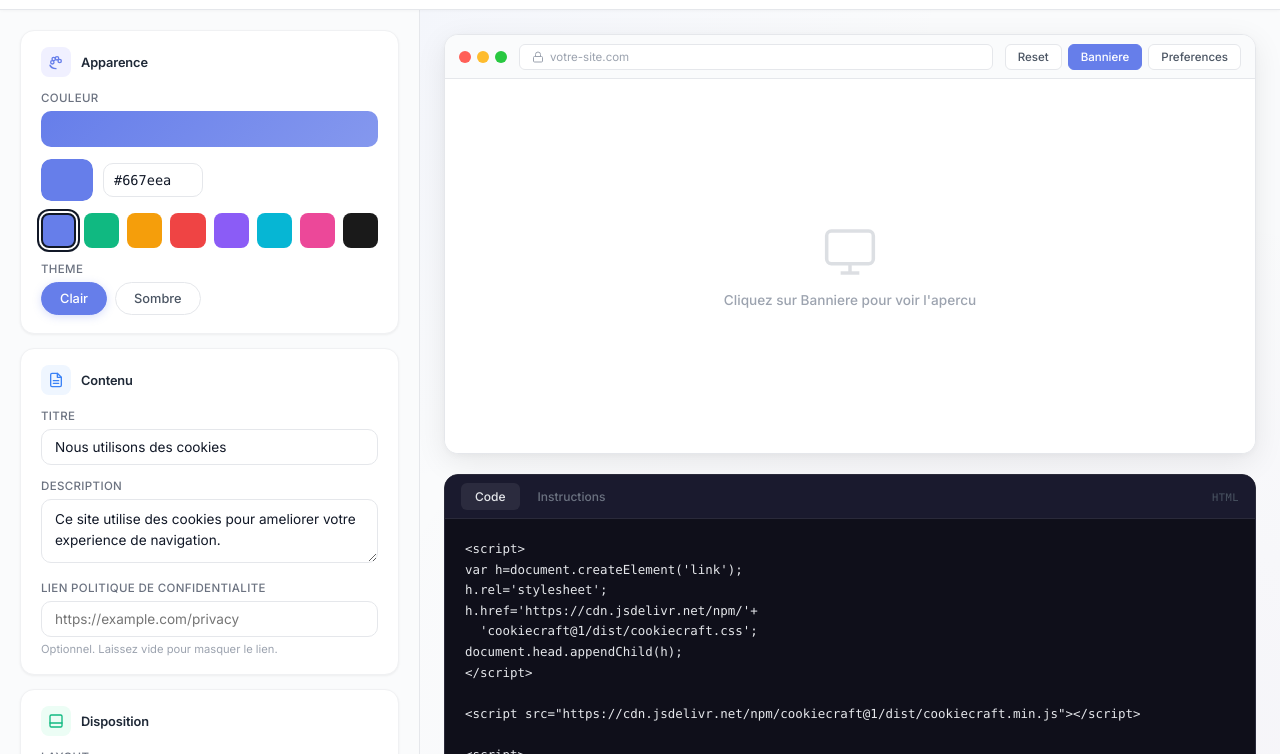
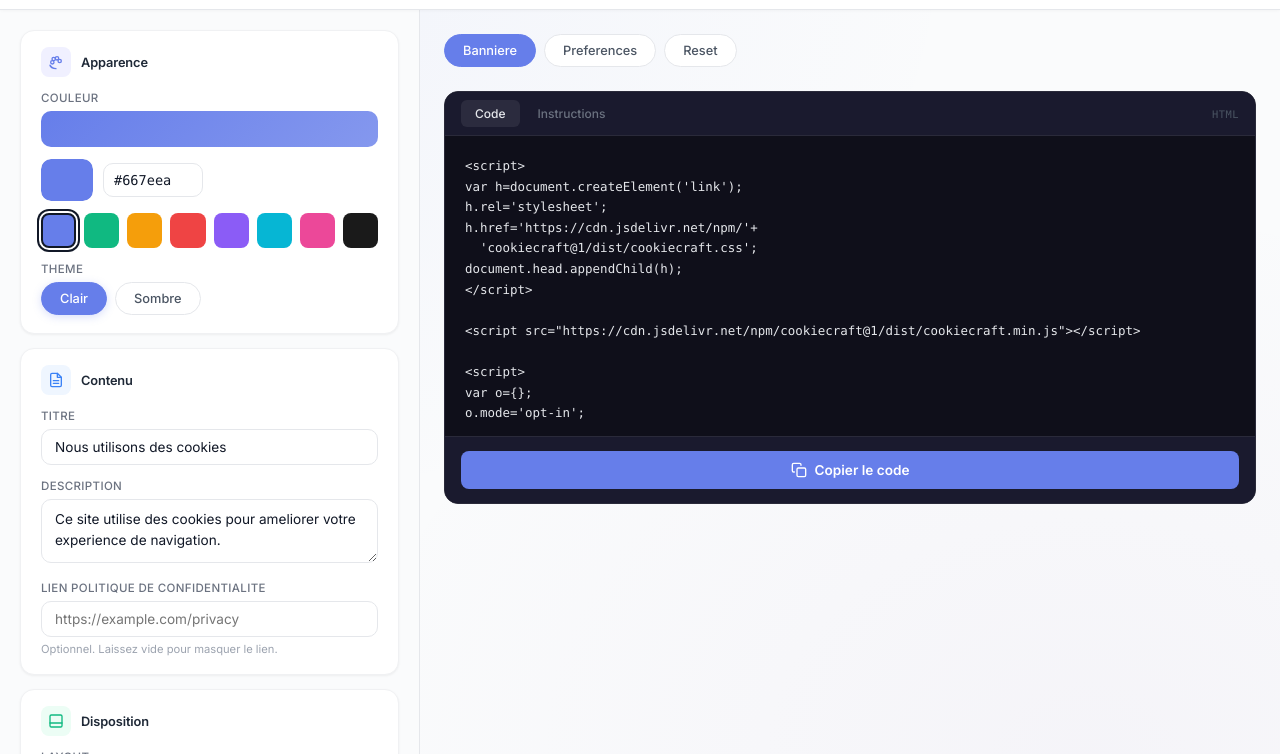
Before and after one commit to Fz3dev/cookiecraft, a website: page docs/demo.html in a window 1280 px wide. Shown: the part 46-800 px from the top of the page. Drawn offline with Linux system fonts and the light colour scheme.

Commit message:
Supprimer browser mockup, garder boutons preview simples

```diff
--- a/docs/demo.html
+++ b/docs/demo.html
@@ -428,124 +428,39 @@
       .main { max-height: none; }
     }
 
-    /* ── Browser mockup ──────────────────────── */
-    .browser {
-      flex: 1;
-      border-radius: var(--radius-lg);
-      overflow: hidden;
-      border: 1px solid var(--gray-200);
-      background: white;
-      box-shadow: var(--shadow-lg);
+    /* ── Preview actions ─────────────────────── */
+    .preview-actions {
       display: flex;
-      flex-direction: column;
-      min-height: 420px;
-    }
-
-    .browser__bar {
-      height: 44px;
-      background: var(--gray-50);
-      border-bottom: 1px solid var(--gray-200);
-      display: flex;
-      align-items: center;
-      padding: 0 14px;
-      gap: 12px;
-      flex-shrink: 0;
-    }
-
-    .browser__dots {
-      display: flex;
-      gap: 6px;
-      flex-shrink: 0;
-    }
-    .browser__dot {
-      width: 12px;
-      height: 12px;
-      border-radius: 50%;
-    }
-    .browser__dot--r { background: #ff5f57; }
-    .browser__dot--y { background: #febc2e; }
-    .browser__dot--g { background: #28c840; }
-
-    .browser__url {
-      flex: 1;
-      background: white;
-      border: 1px solid var(--gray-200);
-      border-radius: var(--radius-sm);
-      padding: 5px 12px;
-      font-size: 0.72rem;
-      color: var(--gray-400);
-      display: flex;
-      align-items: center;
-      gap: 6px;
-      min-width: 0;
-    }
-    .browser__url svg {
-      width: 12px; height: 12px;
-      flex-shrink: 0;
-      color: var(--gray-400);
-    }
-
-    .browser__actions {
-      display: flex;
-      gap: 6px;
-      flex-shrink: 0;
-    }
-
-    .browser__btn {
-      padding: 5px 12px;
-      border-radius: var(--radius-sm);
-      font-size: 0.72rem;
+      gap: 8px;
+      margin-bottom: 4px;
+    }
+
+    .preview-btn {
+      padding: 8px 18px;
+      border-radius: var(--radius-pill);
+      font-size: 0.8rem;
       font-weight: 500;
       font-family: var(--font);
       cursor: pointer;
       transition: all 0.15s;
-      border: 1px solid var(--gray-200);
+      border: 1.5px solid var(--gray-200);
       background: white;
       color: var(--gray-600);
     }
-    .browser__btn:hover {
+    .preview-btn:hover {
+      border-color: var(--primary);
+      color: var(--primary);
+      background: rgba(102,126,234,0.04);
+    }
+    .preview-btn:active { transform: scale(0.96); }
+    .preview-btn--primary {
       background: var(--primary);
       border-color: var(--primary);
       color: white;
     }
-    .browser__btn--primary {
-      background: var(--primary);
-      border-color: var(--primary);
-      color: white;
-    }
-    .browser__btn--primary:hover {
+    .preview-btn--primary:hover {
       background: var(--primary-hover);
       border-color: var(--primary-hover);
-    }
-
-    .browser__viewport {
-      flex: 1;
-      position: relative;
-      background: white;
-      overflow: hidden;
-      transition: opacity 0.15s;
-    }
-    .browser__viewport.refreshing {
-      opacity: 0.6;
-    }
-
-    .preview-placeholder {
-      position: absolute;
-      inset: 0;
-      display: flex;
-      flex-direction: column;
-      align-items: center;
-      justify-content: center;
-      color: var(--gray-400);
-      gap: 12px;
-    }
-    .preview-placeholder svg {
-      width: 56px; height: 56px;
-      opacity: 0.35;
-    }
-    .preview-placeholder span {
-      font-size: 0.85rem;
-      font-weight: 500;
     }
 
     /* ── Code block (terminal) ───────────────── */
@@ -940,47 +855,18 @@
     <!-- ── Main ──────────────────────────────── -->
     <main class="main">
 
-      <!-- Browser mockup -->
-      <div class="browser">
-        <div class="browser__bar">
-          <div class="browser__dots">
-            <span class="browser__dot browser__dot--r"></span>
-            <span class="browser__dot browser__dot--y"></span>
-            <span class="browser__dot browser__dot--g"></span>
-          </div>
-          <div class="browser__url">
-            <svg viewBox="0 0 24 24" fill="none"
-              stroke="currentColor" stroke-width="2">
-              <rect x="3" y="11" width="18" height="11" rx="2"/>
-              <path d="M7 11V7a5 5 0 0110 0v4"/>
-            </svg>
-            <span>votre-site.com</span>
-          </div>
-          <div class="browser__actions">
-            <button class="browser__btn" id="resetBtn">
-              Reset
-            </button>
-            <button class="browser__btn browser__btn--primary"
-              id="showBannerBtn">
-              Banniere
-            </button>
-            <button class="browser__btn" id="showPrefsBtn">
-              Preferences
-            </button>
-          </div>
-        </div>
-        <div class="browser__viewport" id="previewFrame">
-          <div class="preview-placeholder"
-            id="previewPlaceholder">
-            <svg viewBox="0 0 24 24" fill="none"
-              stroke="currentColor" stroke-width="1.5">
-              <rect x="2" y="3" width="20" height="14" rx="2"/>
-              <line x1="8" y1="21" x2="16" y2="21"/>
-              <line x1="12" y1="17" x2="12" y2="21"/>
-            </svg>
-            <span>Cliquez sur Banniere pour voir l'apercu</span>
-          </div>
-        </div>
+      <!-- Preview actions -->
+      <div class="preview-actions">
+        <button class="preview-btn preview-btn--primary"
+          id="showBannerBtn">
+          Banniere
+        </button>
+        <button class="preview-btn" id="showPrefsBtn">
+          Preferences
+        </button>
+        <button class="preview-btn" id="resetBtn">
+          Reset
+        </button>
       </div>
 
       <!-- Terminal code block -->
@@ -1087,10 +973,8 @@
     var $code = document.getElementById('codeOutput');
     var $copy = document.getElementById('copyBtn');
     var $copyTop = document.getElementById('copyBtnTop');
-    var $placeholder = document.getElementById('previewPlaceholder');
     var $widgetPos = document.getElementById('widgetPosSection');
     var $widgetSty = document.getElementById('widgetStyleSection');
-    var $viewport = document.querySelector('.browser__viewport');
 
     // ── Helpers ──────────────────────────────────
     function escHtml(s) {
@@ -1483,11 +1367,6 @@
     // ── Central change handler ──────────────────
     function onChange() {
       updateCode();
-      // Preview refresh flash
-      $viewport.classList.add('refreshing');
-      setTimeout(function() {
-        $viewport.classList.remove('refreshing');
-      }, 150);
       initPreview();
     }
 
@@ -1497,14 +1376,12 @@
         localStorage.removeItem('cookiecraft_consent');
         initPreview();
         ccInstance.show();
-        $placeholder.style.display = 'none';
       });
 
     document.getElementById('showPrefsBtn')
       .addEventListener('click', function() {
         if (!ccInstance) initPreview();
         ccInstance.showPreferences();
-        $placeholder.style.display = 'none';
       });
 
     document.getElementById('resetBtn')
@@ -1514,7 +1391,6 @@
           ccInstance.destroy();
           ccInstance = null;
         }
-        $placeholder.style.display = 'flex';
       });
 
     // ── Copy function ───────────────────────────
```
